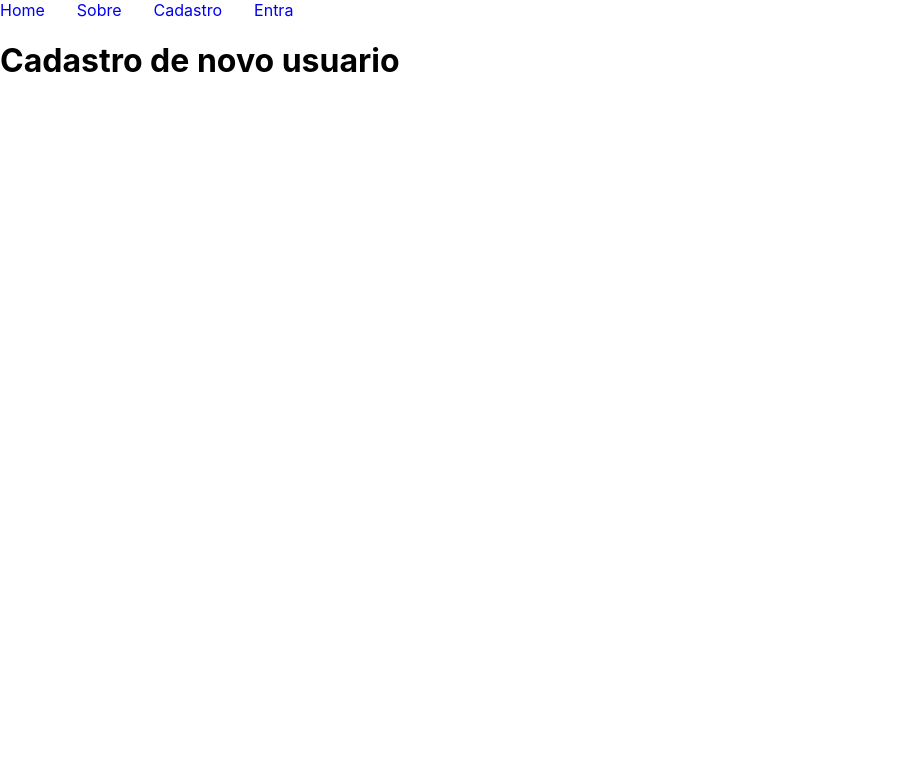
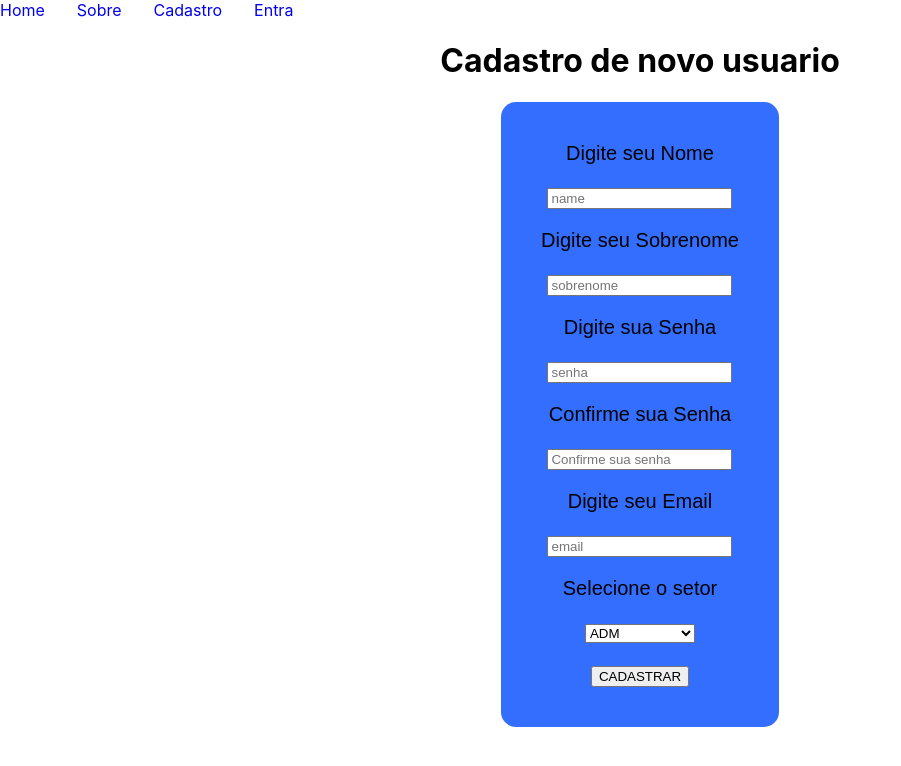
Before and after one commit to gvfirmeza/react, a React (Create React App) app in the folder react-app/: page /cadastro in a window 1280 px wide. Shown: the top 766 px of the page, without its empty margins (0-901 px from the left). Built offline with nearby package versions, Linux system fonts and the light colour scheme.

Commit message:
tela Cadastro

```diff
--- a/react-app/src/pages/Cadastro1.jsx
+++ b/react-app/src/pages/Cadastro1.jsx
@@ -1,12 +1,54 @@
 import Menu from "../components/Menu/Menu";
 import Cartao from "../components/Cartao/Cartao";
+import { DivCadastro } from "./style_cadastro";
 
 const Cadastro1 = () => (
-    <>
+  <>
     <Menu />
+    <center>
     <h1>Cadastro de novo usuario</h1>
+    </center>
+    <center>
+      <DivCadastro>
+        <form>
+          <label for="Nome">Digite seu Nome</label>
+          <p>
+            <input type="text" placeholder="name" name="name" />
+          </p>
+          <label for="Sobrenomeltimo Nome">Digite seu Sobrenome</label>
+          <p>
+            <input type="text" placeholder="sobrenome" name="sobrenome" />
+          </p>
+          <label for="senha">Digite sua Senha</label>
+          <p>
+            <input type="password" placeholder="senha" name="senha" />
+          </p>
+          <label for=" Confirme senha">Confirme sua Senha</label>
+          <p>
+            <input
+              type="password"
+              placeholder="Confirme sua senha"
+              name="senha"
+            />
+          </p>
+          <label for="email">Digite seu Email</label>
+          <p>
+            <input type="email" placeholder="email" name="email" />
+          </p>
+          <label for="Setor">Selecione o setor</label>
 
-    </>
-)
+          <p><select>
+            <option value="ADM">ADM</option>
+            <option value="COMERCIAL">COMERCIAL</option>
+            <option value="TECNOLOGIA">TECNOLOGIA</option>
+          </select>
+          </p>
 
-export default Cadastro1 ;
+          <button type="submit">CADASTRAR</button>
+        </form>
+      </DivCadastro>
+    </center>
+  </>
+);
+
+export default Cadastro1;
--- /dev/null
+++ b/react-app/src/pages/style_cadastro.js
@@ -0,0 +1,23 @@
+import styled from "styled-components";
+
+
+const DivCadastro = styled.div `
+    flex-direction: column;
+    font-size:20px;
+    font-family: Arial, Helvetica, sans-serif;
+    padding: 2em;
+    text-align:center;
+    border-radius: 15px;
+    width: fit-content;
+    background-color: rgb(51,110,255);
+    display: flex ;
+    align-items: center;
+
+
+    a {
+        text-decoration: none;
+    }
+
+`;
+
+export { DivCadastro };
```
